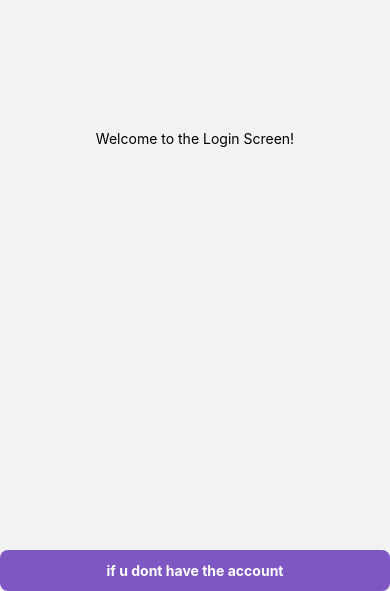
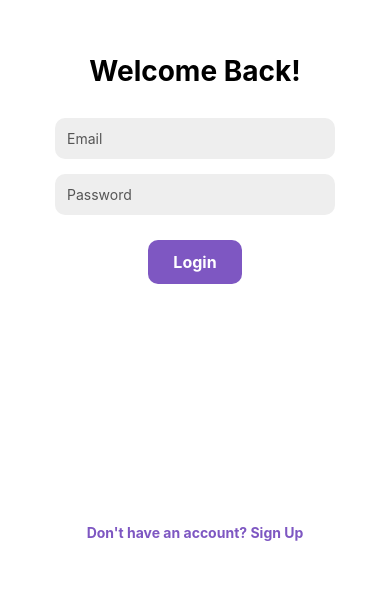
Before and after one commit to arnavsaini55/ZapTasks, a React Native app: screen /Login in a window 390 px wide. Shown: the part 253-844 px from the top of the page. Built offline with nearby package versions, Linux system fonts and the light colour scheme; no server answers.

Commit message:
Authentication done

```diff
--- a/package.json
+++ b/package.json
@@ -13,6 +13,9 @@
     "@fortawesome/fontawesome-svg-core": "^6.5.2",
     "@fortawesome/free-solid-svg-icons": "^6.5.2",
     "@fortawesome/react-native-fontawesome": "^0.3.2",
+    "@react-native-async-storage/async-storage": "^1.24.0",
+    "@react-native-firebase/app": "^23.1.2",
+    "@react-native-firebase/auth": "^23.1.2",
     "@react-native-masked-view/masked-view": "^0.3.2",
     "@react-native-picker/picker": "^2.11.1",
     "@react-native/new-app-screen": "0.81.0",
--- a/screens/Login/Login.js
+++ b/screens/Login/Login.js
@@ -1,28 +1,131 @@
-import React from "react";
-import { View, Text, TouchableOpacity } from "react-native";
+// import React, { useState } from "react";
+// import { View, Text, TouchableOpacity } from "react-native";
+// import style from "./Style";
+// import { useNavigation } from "@react-navigation/native";
+// import { FontAwesomeIcon } from "@fortawesome/react-native-fontawesome";
+// import { faMoon, faSun } from "@fortawesome/free-solid-svg-icons";
+// import { Routes } from "../../navigation/Routes";
+
+// const Login = () => {
+//   const navigation = useNavigation();
+//   const [isDarkMode, setIsDarkMode] = useState(false);
+
+//   const toggleTheme = () => setIsDarkMode(!isDarkMode);
+
+//   return (
+//     <View style={[style.container, { backgroundColor: isDarkMode ? "#000" : "#fff" }]}>
+//       {/* Top-right buttons container */}
+//       <View style={style.topRightContainer}>
+//         {/* Dark mode toggle */}
+//         <TouchableOpacity onPress={toggleTheme} style={{ marginRight: 10 }}>
+//           <FontAwesomeIcon
+//             icon={isDarkMode ? faSun : faMoon}
+//             size={24}
+//             color={isDarkMode ? "#FFD700" : "#4B0082"}
+//           />
+//         </TouchableOpacity>
+
+//         {/* Sign Up button */}
+//         <TouchableOpacity
+//           style={style.topRightButton}
+//           onPress={() => navigation.navigate("Registration")}
+//         >
+//           <Text style={style.topRightButtonText}>Sign Up</Text>
+//         </TouchableOpacity>
+//       </View>
+
+//       {/* Centered login text */}
+//       <View style={style.loginTextContainer}>
+//         <Text style={[style.loginText, { color: isDarkMode ? "#fff" : "#000" }]}>
+//           Welcome to the Login Screen!
+//         </Text>
+//       </View>
+//     </View>
+//   );
+// };
+
+// export default Login;
+import React, { useState } from "react";
+import { View, Text, TextInput, TouchableOpacity } from "react-native";
 import style from "./Style";
 import { useNavigation } from "@react-navigation/native";
+import { signInWithEmailAndPassword } from "firebase/auth";
+import { auth } from "../../firebase/firebaseConfig";
+import { FontAwesomeIcon } from "@fortawesome/react-native-fontawesome";
+import { faMoon, faSun } from "@fortawesome/free-solid-svg-icons";
 
 const Login = () => {
-    const navigation = useNavigation();
+  const navigation = useNavigation();
+  const [email, setEmail] = useState("");
+  const [password, setPassword] = useState("");
+  const [error, setError] = useState("");
+  const [isDarkMode, setIsDarkMode] = useState(false);
+
+  const toggleTheme = () => setIsDarkMode(!isDarkMode);
+
+  const handleLogin = async () => {
+    try {
+      await signInWithEmailAndPassword(auth, email, password);
+      navigation.navigate("Home");
+    } catch (err) {
+      setError(err.message);
+    }
+  };
+
   return (
-    <><View style={style.Basic}>
-      <Text>Welcome to the Login Screen!</Text>
+    <View style={[style.container, { backgroundColor: isDarkMode ? "#000" : "#fff" }]}>
+
+      {/* Top-right Dark Mode toggle */}
+      <View style={style.topRightToggle}>
+        <TouchableOpacity onPress={toggleTheme}>
+          <FontAwesomeIcon
+            icon={isDarkMode ? faSun : faMoon}
+            size={28}
+            color={isDarkMode ? "#FFD700" : "#4B0082"}
+          />
+        </TouchableOpacity>
+      </View>
+
+      {/* Welcome Text */}
+      <View style={style.centerContainer}>
+        <Text style={[style.welcomeText, { color: isDarkMode ? "#fff" : "#000" }]}>
+          Welcome Back!
+        </Text>
+
+        {/* TextInputs */}
+        <TextInput
+          placeholder="Email"
+          placeholderTextColor={isDarkMode ? "#aaa" : "#555"}
+          value={email}
+          onChangeText={setEmail}
+          style={[style.input, { backgroundColor: isDarkMode ? "#222" : "#eee", color: isDarkMode ? "#fff" : "#000" }]}
+        />
+        <TextInput
+          placeholder="Password"
+          placeholderTextColor={isDarkMode ? "#aaa" : "#555"}
+          value={password}
+          onChangeText={setPassword}
+          secureTextEntry
+          style={[style.input, { backgroundColor: isDarkMode ? "#222" : "#eee", color: isDarkMode ? "#fff" : "#000" }]}
+        />
+
+        {error ? <Text style={style.errorText}>{error}</Text> : null}
+
+        <TouchableOpacity style={style.loginButton} onPress={handleLogin}>
+          <Text style={style.loginButtonText}>Login</Text>
+        </TouchableOpacity>
+      </View>
+
+      {/* Sign Up Button at bottom */}
+      <View style={style.bottomButtonContainer}>
+        <TouchableOpacity
+          style={style.bottomButton}
+          onPress={() => navigation.navigate("Registration")}
+        >
+          <Text style={style.bottomButtonText}>Don't have an account? Sign Up</Text>
+        </TouchableOpacity>
+      </View>
     </View>
-    <TouchableOpacity
-        style={{
-          backgroundColor: "#7E57C2",
-          padding: 12,
-          borderRadius: 8,
-          alignItems: "center",
-          marginTop: 20,
-        }}
-    onPress={()=>{navigation.navigate("Registration")}}
-      >
-        <Text style={{ color: "#fff", fontWeight: "bold" }}>if u dont have the account</Text>
-      </TouchableOpacity>
-    </>
-
   );
 };
 
--- a/screens/Login/Style.js
+++ b/screens/Login/Style.js
@@ -1,12 +1,62 @@
 import { StyleSheet } from "react-native";
 
 const style = StyleSheet.create({
-    Basic:{
-        flex:1,
-        alignItems:'center',
-        justifyContent:'center'
-
-    }
-})
+  container: {
+    flex: 1,
+    padding: 20,
+  },
+  topRightToggle: {
+    position: "absolute",
+    top: 40,
+    right: 20,
+  },
+  centerContainer: {
+    flex: 1,
+    justifyContent: "center",
+    alignItems: "center",
+  },
+  welcomeText: {
+    fontSize: 28,
+    fontWeight: "bold",
+    marginBottom: 30,
+  },
+  input: {
+    width: "80%",
+    padding: 12,
+    borderRadius: 10,
+    marginBottom: 15,
+  },
+  loginButton: {
+    backgroundColor: "#7E57C2",
+    paddingVertical: 12,
+    paddingHorizontal: 25,
+    borderRadius: 10,
+    marginTop: 10,
+  },
+  loginButtonText: {
+    color: "#fff",
+    fontWeight: "bold",
+    fontSize: 16,
+  },
+  bottomButtonContainer: {
+    position: "absolute",
+    bottom: 40,
+    left: 0,
+    right: 0,
+    justifyContent: "center",
+    alignItems: "center",
+  },
+  bottomButton: {
+    padding: 10,
+  },
+  bottomButtonText: {
+    color: "#7E57C2",
+    fontWeight: "bold",
+  },
+  errorText: {
+    color: "red",
+    marginBottom: 10,
+  },
+});
 
 export default style;
--- a/screens/Registration/Registration.js
+++ b/screens/Registration/Registration.js
@@ -1,13 +1,60 @@
-import React from "react";
-import { View, Text, TouchableOpacity } from "react-native";
+// import React from "react";
+// import { View, Text, TouchableOpacity } from "react-native";
+// import style from "./style";
+
+// const Registration = () => {
+//   return (
+//     <View style={style.Basic}>
+//       <Text>
+//         Welcome to the Registration Screen!
+//       </Text>
+//     </View>
+//   );
+// };
+
+// export default Registration;
+import React, { useState } from "react";
+import { View, Text, TextInput, TouchableOpacity } from "react-native";
 import style from "./style";
+import { useNavigation } from "@react-navigation/native";
+import { createUserWithEmailAndPassword } from "firebase/auth";
+import { auth } from "../../firebase/firebaseConfig";
 
 const Registration = () => {
+  const navigation = useNavigation();
+  const [email, setEmail] = useState("");
+  const [password, setPassword] = useState("");
+  const [error, setError] = useState("");
+
+  const handleRegister = async () => {
+    try {
+      await createUserWithEmailAndPassword(auth, email, password);
+      alert("User Registered!");
+      navigation.navigate("Login");
+    } catch (err) {
+      setError(err.message);
+    }
+  };
+
   return (
-    <View style={style.Basic}>
-      <Text>
-        Welcome to the Registration Screen!
-      </Text>
+    <View style={style.container}>
+      <TextInput
+        placeholder="Email"
+        value={email}
+        onChangeText={setEmail}
+        style={style.input}
+      />
+      <TextInput
+        placeholder="Password"
+        value={password}
+        onChangeText={setPassword}
+        secureTextEntry
+        style={style.input}
+      />
+      {error ? <Text style={style.errorText}>{error}</Text> : null}
+      <TouchableOpacity style={style.registerButton} onPress={handleRegister}>
+        <Text style={style.registerButtonText}>Register</Text>
+      </TouchableOpacity>
     </View>
   );
 };
--- a/screens/Registration/style.js
+++ b/screens/Registration/style.js
@@ -1,12 +1,53 @@
+// import { StyleSheet } from "react-native";
+
+
+// const style = StyleSheet.create({
+//     Basic:{
+//         flex:1,
+//         alignItems:'center',
+//         justifyContent:'center'
+
+//     }
+// })
+
+// export default style;
 import { StyleSheet } from "react-native";
 
 const style = StyleSheet.create({
-    Basic:{
-        flex:1,
-        alignItems:'center',
-        justifyContent:'center'
-
-    }
-})
+  container: {
+    flex: 1,
+    padding: 20,
+    justifyContent: "center",
+    alignItems: "center",
+  },
+  title: {
+    fontSize: 28,
+    fontWeight: "bold",
+    marginBottom: 30,
+  },
+  input: {
+    width: "80%",
+    padding: 12,
+    borderRadius: 10,
+    backgroundColor: "#eee",
+    marginBottom: 15,
+  },
+  registerButton: {
+    backgroundColor: "#7E57C2",
+    paddingVertical: 12,
+    paddingHorizontal: 25,
+    borderRadius: 10,
+    marginTop: 10,
+  },
+  registerButtonText: {
+    color: "#fff",
+    fontWeight: "bold",
+    fontSize: 16,
+  },
+  errorText: {
+    color: "red",
+    marginBottom: 10,
+  },
+});
 
 export default style;
```
Also changed, not shown: components/Toggle/Toggle.js (added, +20 -0 lines), 1 other file (tests, documents, lock files or other folders).
